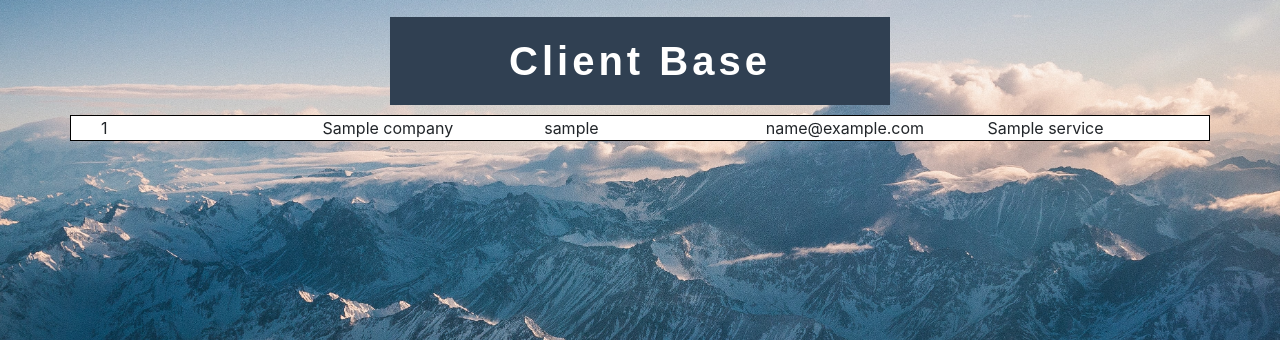
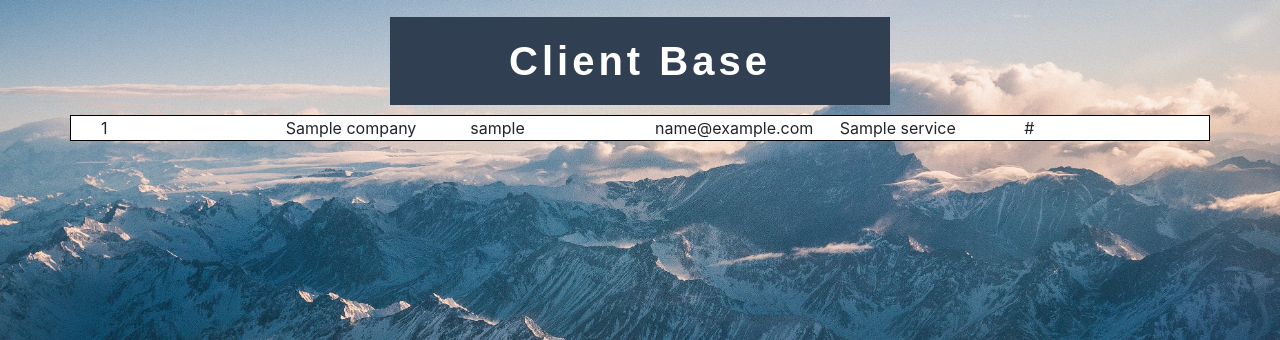
Before and after one commit to emilyjt/snowball-creations, a Django app: template sc_app/templates/client_base/client_list.html in a window 1280 px wide. Shown: the part 163-503 px from the top of the page. Run offline with Django 3.2, Linux system fonts and the light colour scheme; the template is opened without the code that fills it: most values are stand-ins (such as "Sample title", 1, 10 or a date in 2020); some libraries are stand-ins or nearby versions.

Commit message:
Added urls to clientbase

```diff
--- a/sc_app/client_base/views.py
+++ b/sc_app/client_base/views.py
@@ -4,9 +4,8 @@ from django.db import models
 from dashboard.models import User, SocialNetwork, SocialProfile, Service, Subscription, Company
 from users.models import UserProfile
 
+
 # Create your views here.
-
-
 class ClientListView(ListView):
     template_name = 'client_base/client_list.html'
     queryset = Company.objects.all()
--- a/sc_app/templates/client_base/client_list.html
+++ b/sc_app/templates/client_base/client_list.html
@@ -22,6 +22,9 @@
         <div class="col"
           <td>{{ company.subscription.service }}</td>
         </div>
+        <div class="col"
+          <td>{{ company.url }}</td>
+        </div>
       </div>
       {% endfor %}
 
```
Also changed, not shown: sc_app/db.sqlite3.
